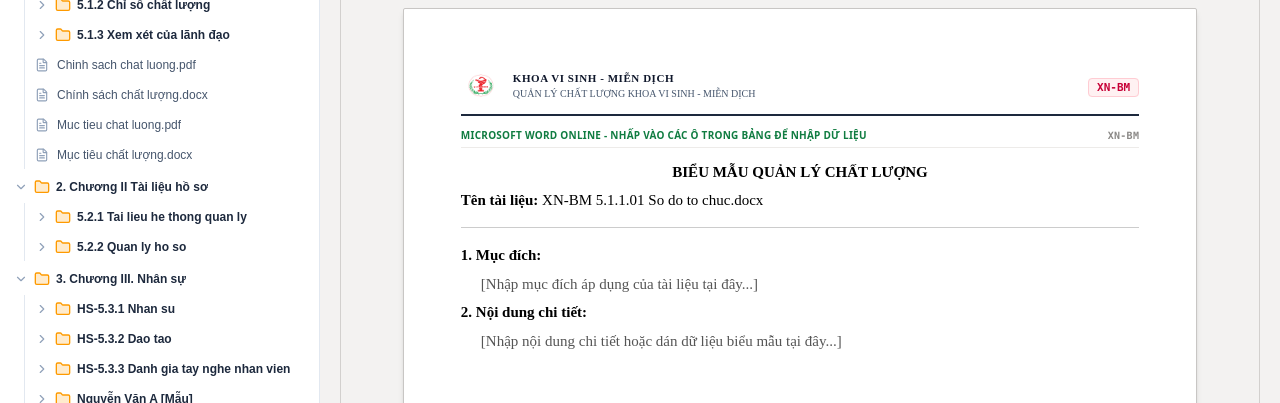
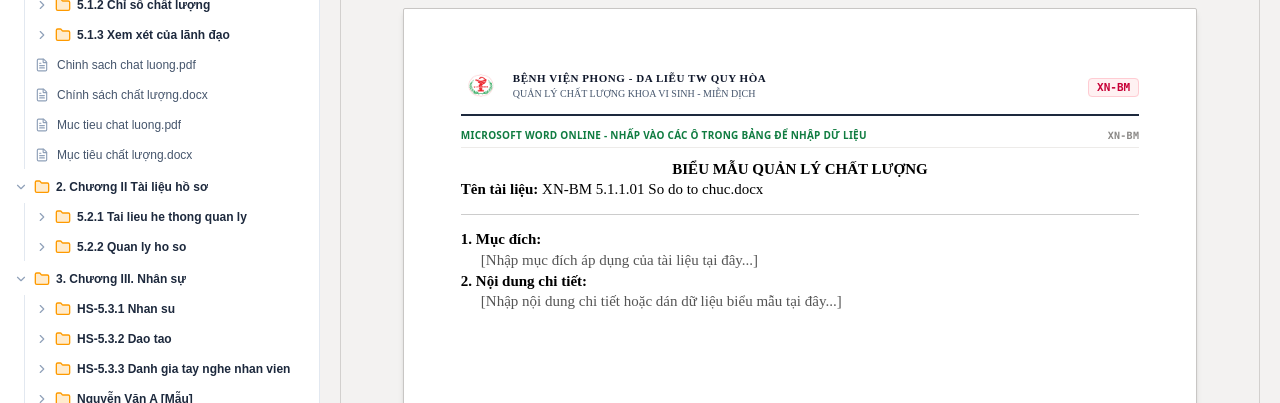
Before and after one commit to khoavisinhmiendich-ops/lab-quality-2429, a Next.js app: page / in a window 1280 px wide. Shown: the part 201-604 px from the top of the page. Built offline with nearby package versions, Linux system fonts and the light colour scheme.

Commit message:
Fix table overflow layout

```diff
--- a/components/EditableForm.tsx
+++ b/components/EditableForm.tsx
@@ -228,7 +228,7 @@ export const EditableForm: React.FC<Props> = ({ docCode, docTitle, pdfPath }) =>
                     />
                   </div>
                   <div>
-                    <h4 className="text-[11px] font-bold uppercase tracking-wider text-slate-900 m-0">KHOA VI SINH - MIỄN DỊCH</h4>
+                    <h4 className="text-[11px] font-bold uppercase tracking-wider text-slate-900 m-0">BỆNH VIỆN PHONG - DA LIỄU TW QUY HÒA</h4>
                     <p className="text-[10px] text-slate-600 m-0">QUẢN LÝ CHẤT LƯỢNG  KHOA VI SINH - MIỄN DỊCH</p>
                   </div>
                 </div>
@@ -243,16 +243,16 @@ export const EditableForm: React.FC<Props> = ({ docCode, docTitle, pdfPath }) =>
               </div>
 
               <div
-                ref={containerRef}
-                onBlur={handleBlur}
-                dangerouslySetInnerHTML={{ __html: contentHtml }}
-                className="outline-none w-full text-base text-[#201f1e] bg-white leading-relaxed font-['Times_New_Roman',Times,serif]
-                  user-select-text
-                  [&_table]:w-full [&_table]:border-collapse [&_table]:table-auto [&_table]:my-2
-                  [&_td]:border [&_td]:border-[#323130] [&_td]:p-1.5 [&_td]:align-middle [&_td]:focus:bg-[#eff6fc] [&_td]:focus:outline-2 [&_td]:focus:outline-[#0078d4] [&_td]:cursor-text
-                  [&_th]:border [&_th]:border-[#323130] [&_th]:p-1.5 [&_th]:bg-[#f3f2f1] [&_th]:text-center [&_th]:font-bold [&_tr]:h-auto
-                  [&_p]:my-1"
-              />
+  ref={containerRef}
+  onBlur={handleBlur}
+  dangerouslySetInnerHTML={{ __html: contentHtml }}
+  className="outline-none w-full text-sm text-[#201f1e] bg-white leading-tight font-['Times_New_Roman',Times,serif]
+    user-select-text
+    [&_table]:w-full [&_table]:border-collapse [&_table]:table-auto [&_table]:my-1
+    [&_td]:border [&_td]:border-[#323130] [&_td]:py-1 [&_td]:px-1.5 [&_td]:align-middle [&_td]:text-xs [&_td]:focus:bg-[#eff6fc] [&_td]:focus:outline-2 [&_td]:focus:outline-[#0078d4] [&_td]:cursor-text
+    [&_th]:border [&_th]:border-[#323130] [&_th]:py-1 [&_th]:px-1.5 [&_th]:bg-[#f3f2f1] [&_th]:text-center [&_th]:font-bold [&_th]:text-xs [&_tr]:h-auto
+    [&_p]:my-0.5"
+/>
             </div>
           </div>
         )}
```
Also changed, not shown: package.json (+8 -13 lines).
